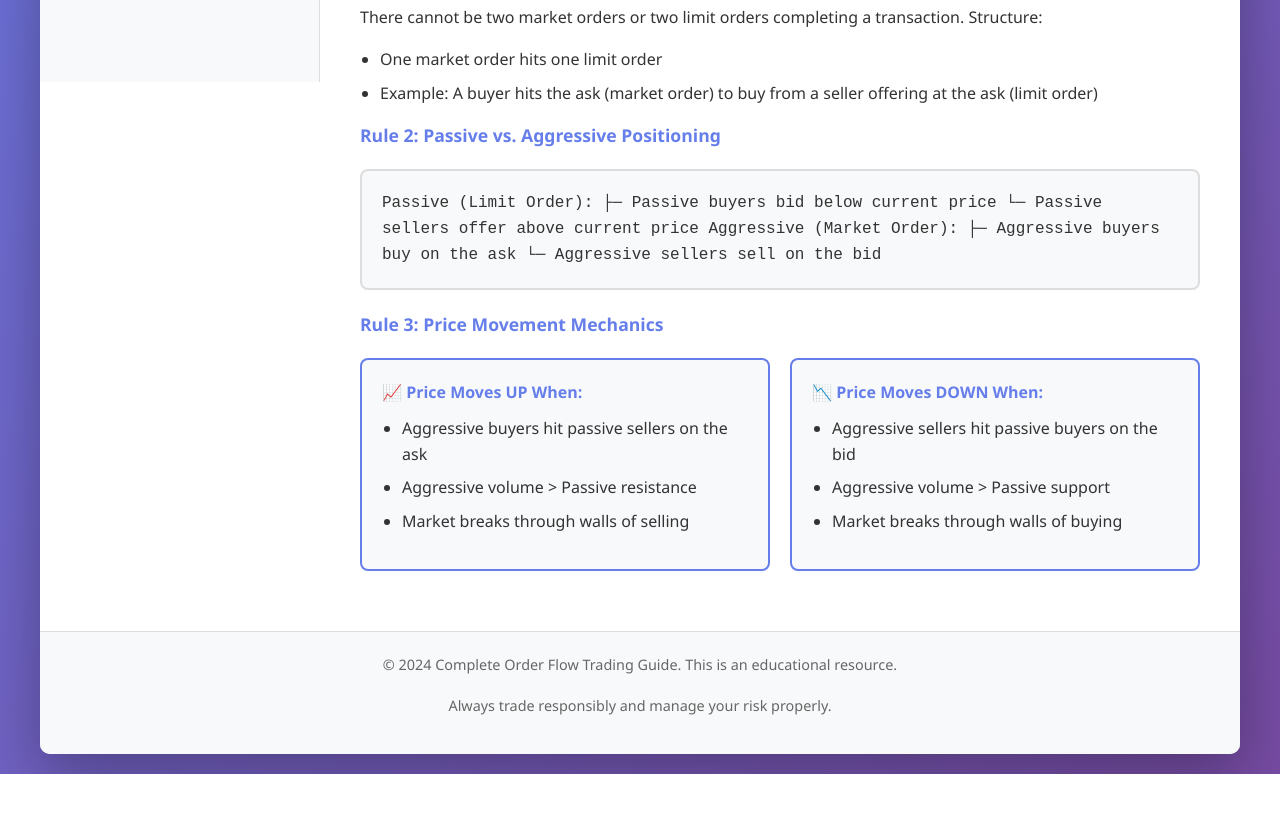
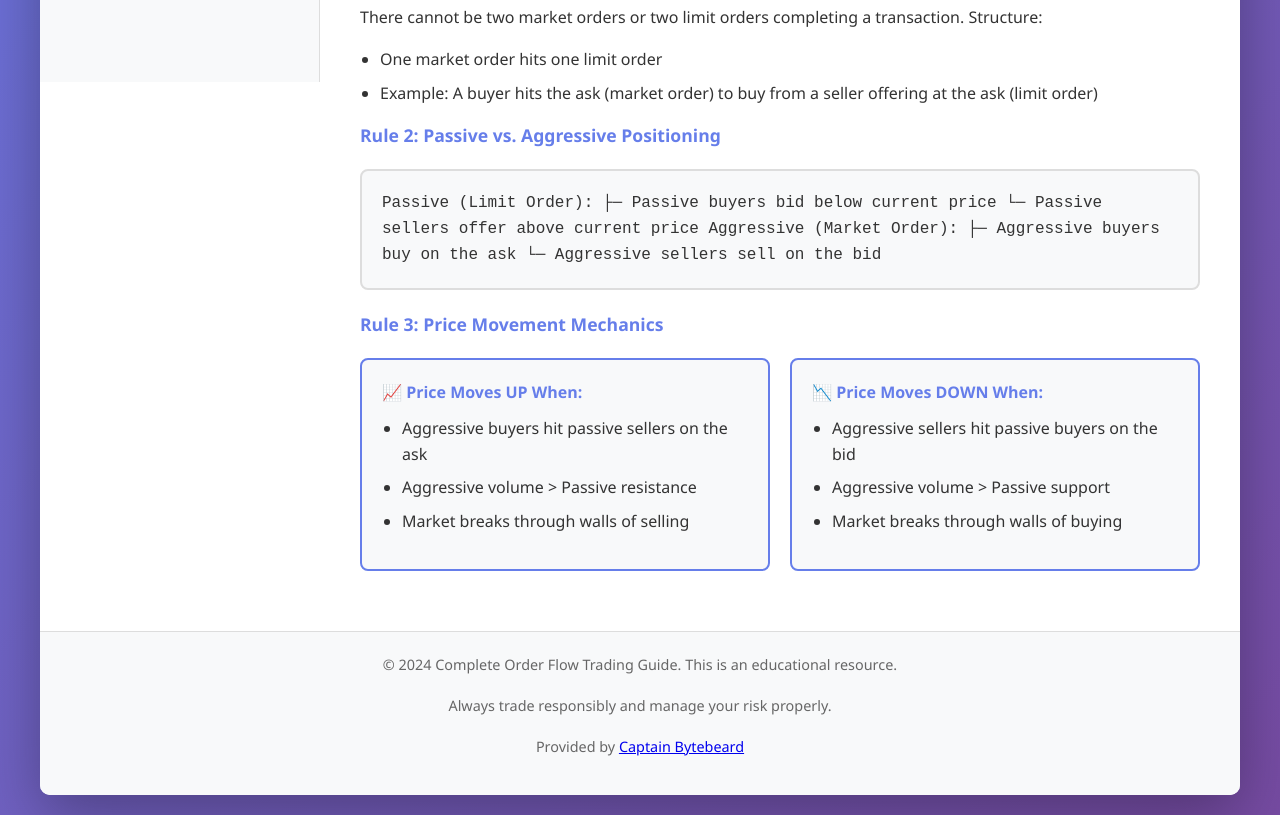
Before and after one commit to vlasvar/Trading_Tutorials, a plain HTML site: page index.html in a window 1280 px wide. Shown: the part 939-1754 px from the top of the page. Before the commit the page ends 1713 px from the top, so only its background shows below. Drawn offline with Linux system fonts and the light colour scheme.

Commit message:
Add Captain Bytebeard X.com footnote

```diff
--- a/index.html
+++ b/index.html
@@ -2617,6 +2617,7 @@ Conclusion:
         <footer>
             <p>&copy; 2024 Complete Order Flow Trading Guide. This is an educational resource.</p>
             <p>Always trade responsibly and manage your risk properly.</p>
+            <p>Provided by <a href="https://x.com/Boamfcoin" target="_blank" rel="noopener noreferrer">Captain Bytebeard</a></p>
         </footer>
     </div>
 
```
